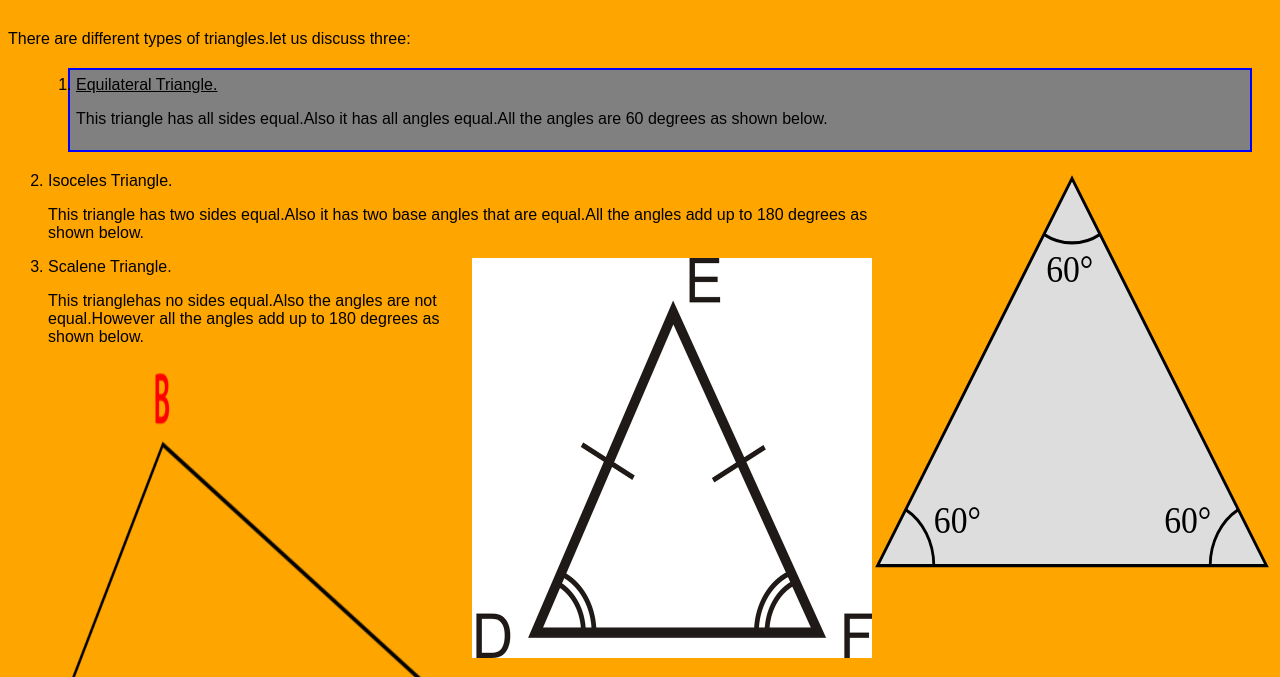
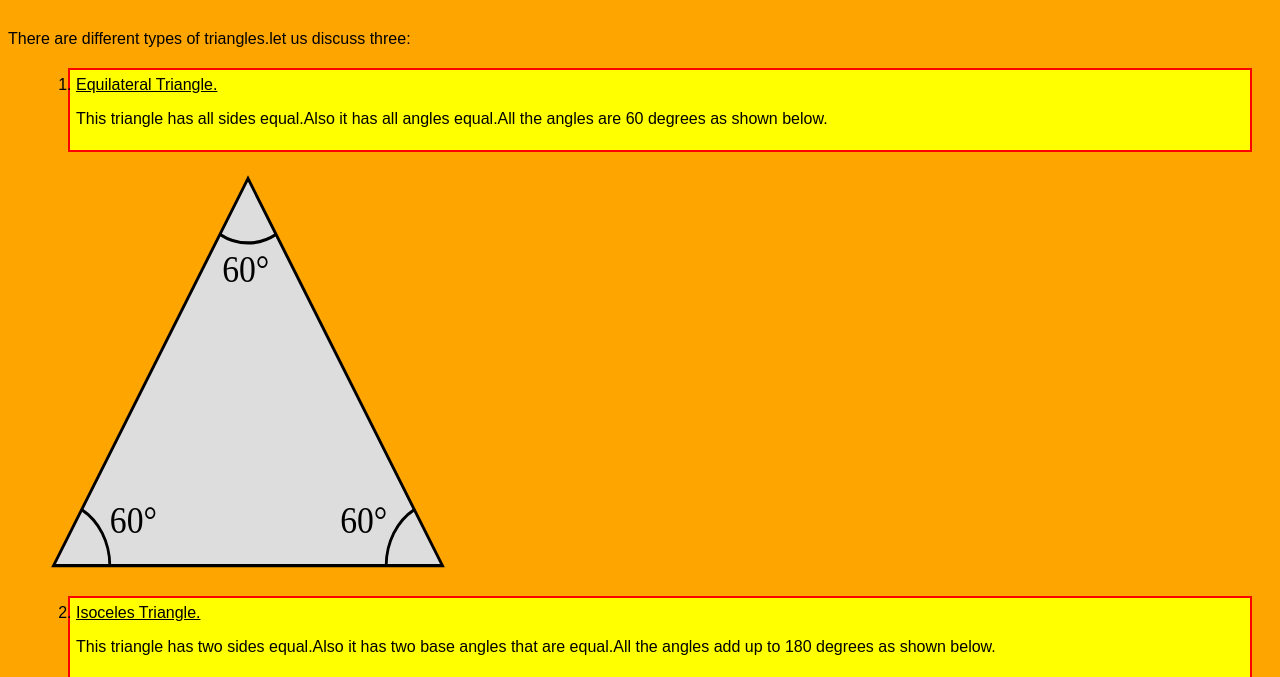
Before and after one commit to jamesgathuru001/triangle-tracker, a plain HTML site: page triangles.html in a window 1280 px wide. Shown: the part 123-800 px from the top of the page. Drawn offline with Linux system fonts and the light colour scheme.

Commit message:
add the new styling to the webpages

```diff
--- a/css/styles.css
+++ b/css/styles.css
@@ -1,6 +1,7 @@
 h1 {
-  color:red;
+  color: red;
   text-align: center;
+  font-size: 300%;
 }
 h2 {
   text-align: center;
@@ -11,10 +12,10 @@ h2 {
   text-decoration: underline;
 }
 .e{
-  border: 2px solid blue;
+  border: 2px solid red;
   padding: 6px;
   margin: 20px;
-  background-color: grey;
+  background-color: yellow;
 }
 .img {
   float: right;
@@ -24,6 +25,31 @@ h2 {
   font-size: 300%
   font-style: italic;
 }
-.t {
-  float: right;
+.i {
+  border: 2px solid red;
+  padding: 6px;
+  margin: 20px;
+  background-color: yellow;
 }
+.isos{
+  text-decoration: underline;
+  font-size: 300%
+  font-style: italic;
+}
+.s {
+  border: 2px solid red;
+  padding: 6px;
+  margin: 20px;
+  background-color: yellow;
+}
+.scal {
+  text-decoration: underline;
+  font-size: 300%
+  font-style: italic;
+}
+.w {
+  text-indent: inherit;
+  font-size: 200%;
+  font-family: sans-serif;
+  font-style: italic;
+}
```
